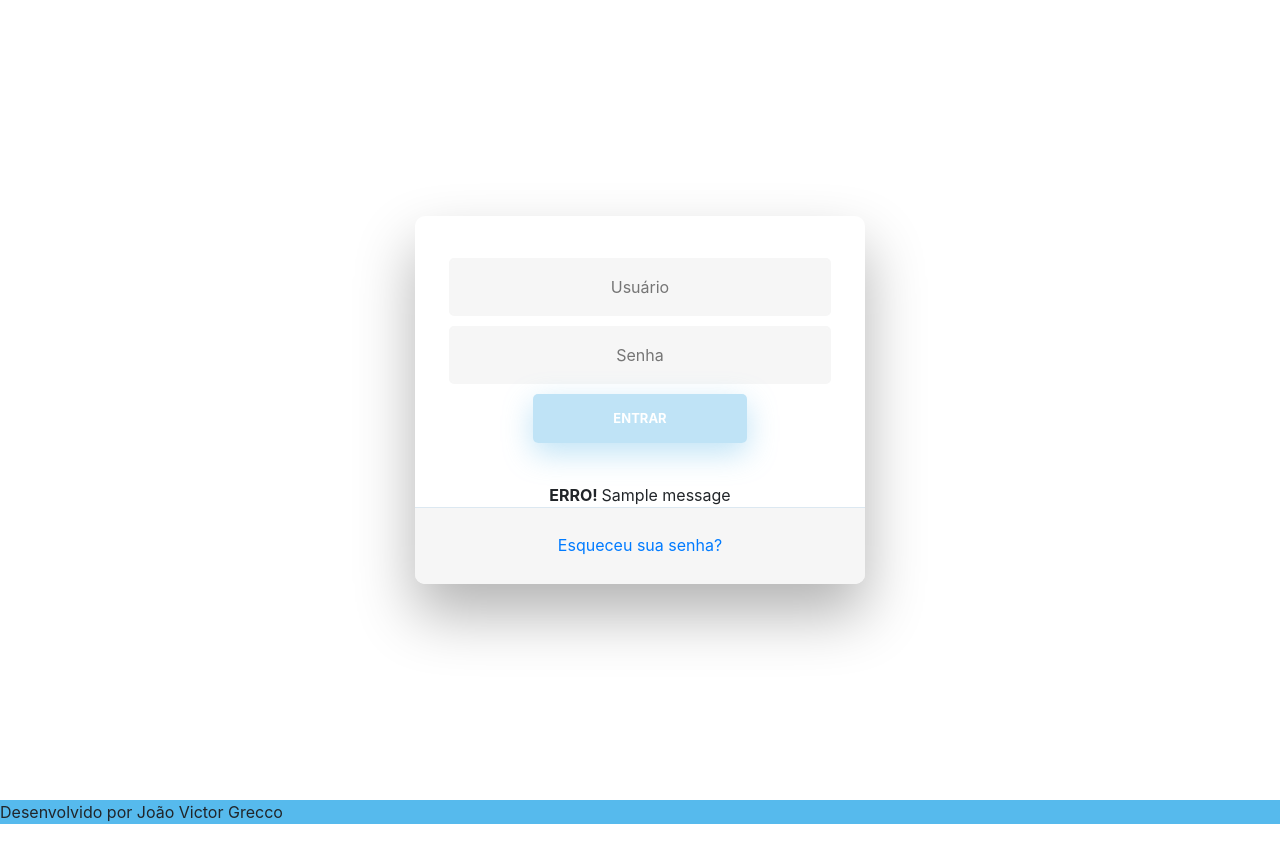
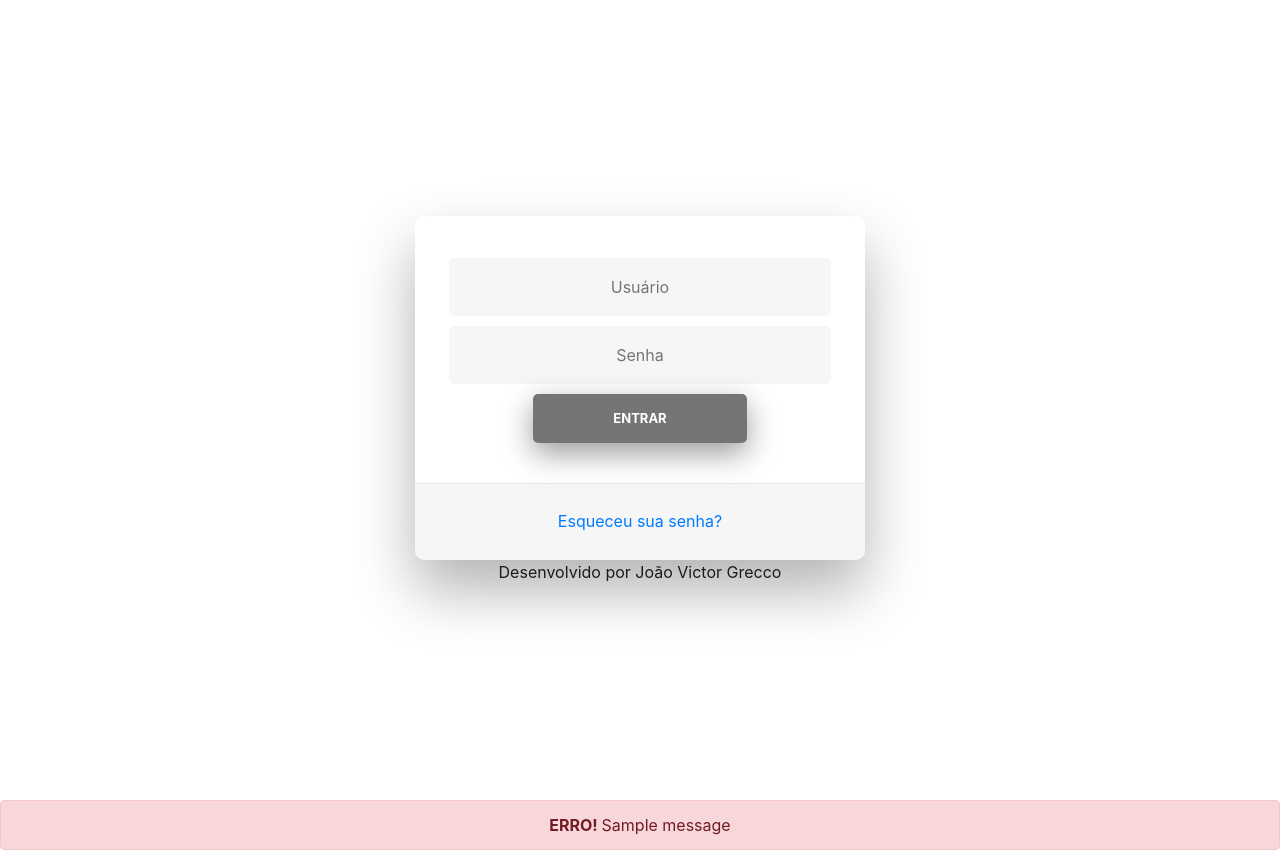
Before and after one commit to greccojota/Synchro, a Django app: page /login/ in a window 1280 px wide. Before the commit the page ends 824 px from the top, so only its background shows below. Run offline with Django 3.2, Linux system fonts and the light colour scheme; one stand-in notice (Sample message) is shown; some libraries are stand-ins or nearby versions.

Commit message:
update botoes login logout

```diff
--- a/new_agenda/static/new_agenda/css/login.css
+++ b/new_agenda/static/new_agenda/css/login.css
@@ -1,7 +1,3 @@
-html {
-  background-color: #56baed;
-}
-
 body {
   font-family: "Poppins", sans-serif;
   height: 100vh;
@@ -80,7 +76,7 @@ h2.active {
 /* FORM TYPOGRAPHY*/
 
 input[type=button], input[type=submit], input[type=reset]  {
-  background-color: rgba(95,186,233,0.4);
+  background-color: rgba(0, 0, 0, 0.541);
   border: none;
   color: white;
   font-weight:bold;
@@ -90,8 +86,8 @@ input[type=button], input[type=submit], input[type=reset]  {
   display: inline-block;
   text-transform: uppercase;
   font-size: 13px;
-  -webkit-box-shadow: 0 10px 30px 0 rgba(95,186,233,0.4);
-  box-shadow: 0 10px 30px 0 rgba(95,186,233,0.4);
+  -webkit-box-shadow: 0 10px 30px 0 rgba(0, 0, 0, 0.4);
+    box-shadow: 0 10px 30px 0 rgba(0, 0, 0, 0.4);
   -webkit-border-radius: 5px 5px 5px 5px;
   border-radius: 5px 5px 5px 5px;
   margin: 5px 20px 40px 20px;
@@ -103,7 +99,7 @@ input[type=button], input[type=submit], input[type=reset]  {
 }
 
 input[type=button]:hover, input[type=submit]:hover, input[type=reset]:hover  {
-  background-color: #39ace7;
+  background-color: #000000;
 }
 
 input[type=button]:active, input[type=submit]:active, input[type=reset]:active  {
--- a/new_agenda/templates/agenda.html
+++ b/new_agenda/templates/agenda.html
@@ -5,11 +5,12 @@
 
     <title>Agenda</title>
     <link rel="stylesheet" href="{% static 'new_agenda/css/logout-button.css' %}"/>
-    <a class="logoutbutton" href="/logout" style="float: right;">Sair</a>
 
 {% endblock %}
 
 {% block content %}
+
+    <a class="logoutbutton" href="/logout" style="float: right; color: white;">Sair</a>
 
     <div class="btn-group mb-5" role="group">
         <a href="evento/" type="button" style="width: 200px" class="btn btn-dark">Novo Evento
--- a/new_agenda/templates/login.html
+++ b/new_agenda/templates/login.html
@@ -23,17 +23,22 @@
 
             </form>
 
-            {% for message in messages %}
-                <div align="center">
-                    <strong>ERRO! </strong>{{ message }}
-                </div>
-            {% endfor %}
-
             <div id="formFooter">
                 <a class="underlineHover" href="#">Esqueceu sua senha?</a>
             </div>
 
         </div>
+
+        <div class="footer">
+            Desenvolvido por João Victor Grecco
+        </div>
+
     </div>
 
+    {% for message in messages %}
+        <div class="alert alert-danger" role="alert" align="center">
+            <strong>ERRO! </strong>{{ message }}
+        </div>
+    {% endfor %}
+
 {% endblock %}
--- a/new_agenda/templates/model-footer.html
+++ /dev/null
@@ -1,5 +0,0 @@
-<p>Desenvolvido por João Victor Grecco</p>
-
-<script src="https://cdn.jsdelivr.net/npm/bootstrap@5.1.1/dist/js/bootstrap.bundle.min.js" integrity="sha384-/bQdsTh/da6pkI1MST/rWKFNjaCP5gBSY4sEBT38Q/9RBh9AH40zEOg7Hlq2THRZ" crossorigin="anonymous"></script>
-<script src="https://cdn.jsdelivr.net/npm/@popperjs/core@2.9.3/dist/umd/popper.min.js" integrity="sha384-W8fXfP3gkOKtndU4JGtKDvXbO53Wy8SZCQHczT5FMiiqmQfUpWbYdTil/SxwZgAN" crossorigin="anonymous"></script>
-<script src="https://cdn.jsdelivr.net/npm/bootstrap@5.1.1/dist/js/bootstrap.min.js" integrity="sha384-skAcpIdS7UcVUC05LJ9Dxay8AXcDYfBJqt1CJ85S/CFujBsIzCIv+l9liuYLaMQ/" crossorigin="anonymous"></script>
--- a/new_agenda/templates/model-page.html
+++ b/new_agenda/templates/model-page.html
@@ -9,8 +9,9 @@
 </head>
 <body>
     {% block content %} {% endblock %} <!--aqui sera inserido toda informacao que estiver em qualquer pagina html-->
-    {% include "model-footer.html" %} <!--aqui sera inserido toda informacao que estiver no model-footer-->
+
     <script src="//cdnjs.cloudflare.com/ajax/libs/jquery/3.2.1/jquery.min.js"></script>
     <script src="//maxcdn.bootstrapcdn.com/bootstrap/4.0.0/js/bootstrap.min.js"></script>
+
 </body>
 </html>
```
Also changed, not shown: new_agenda/static/new_agenda/css/logout-button.css (+4 -11 lines), new_agenda/db.sqlite3.
